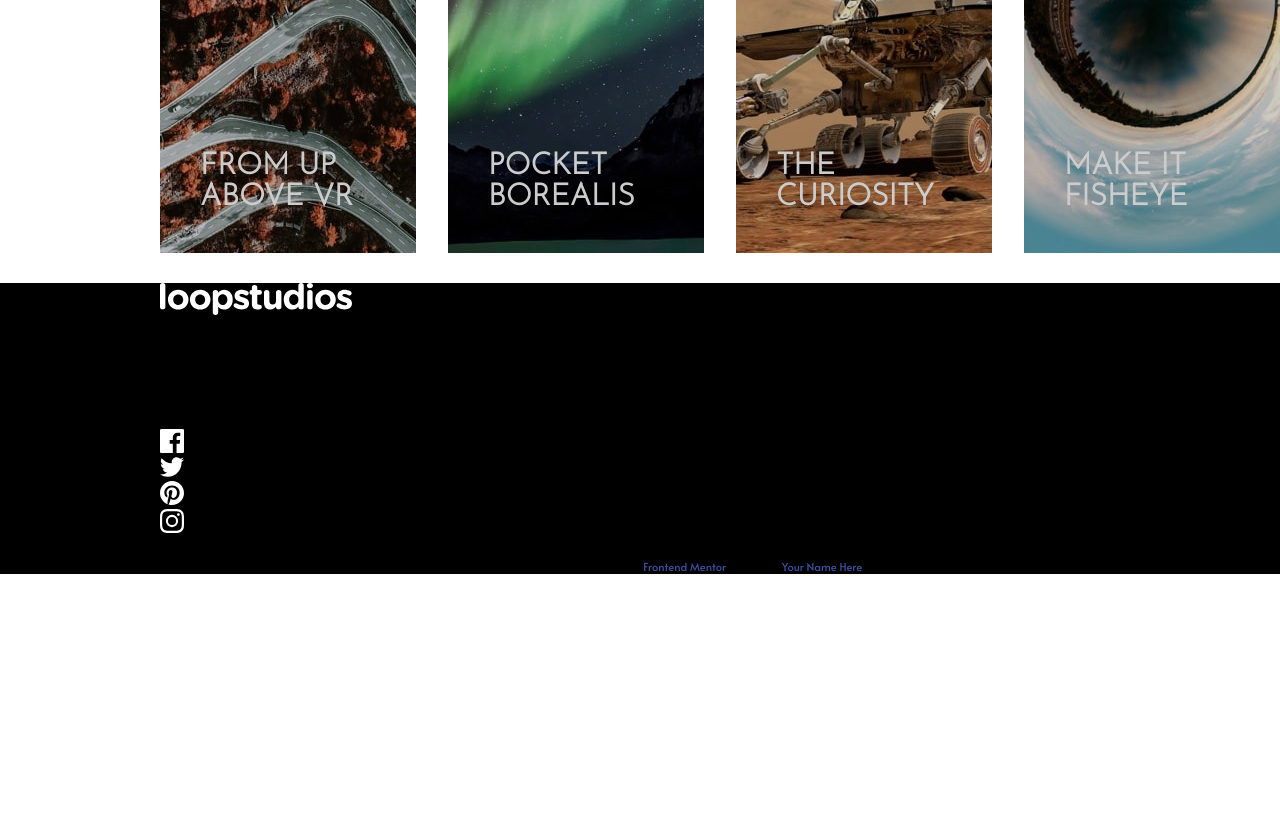
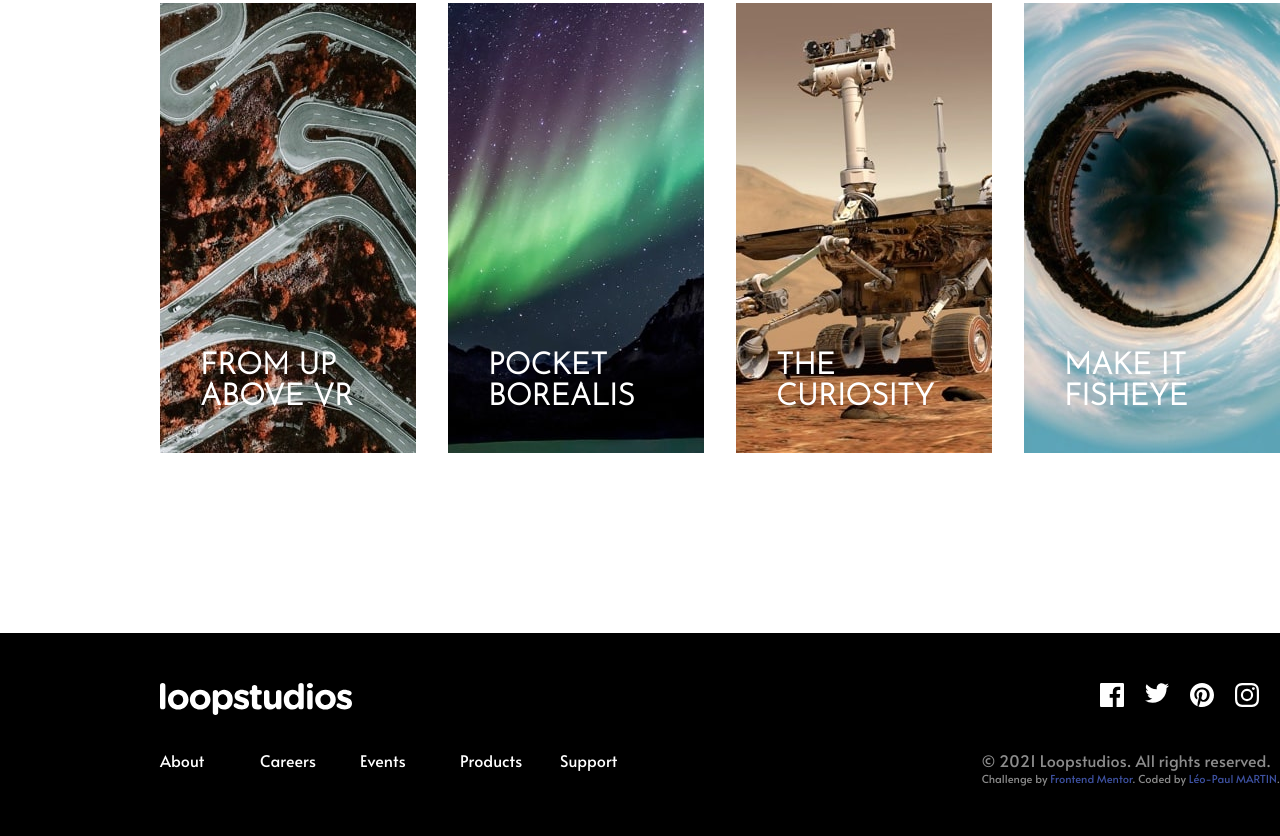
Before and after one commit to leopaul29/frontendmentor, a plain HTML site: page loopstudios-landing-page-main/index.html in a window 1280 px wide. Shown: the part 1929-2765 px from the top of the page. Before the commit the page ends 2503 px from the top, so only its background shows below. Drawn offline with Linux system fonts and the light colour scheme.

Commit message:
style: footer css

```diff
--- a/loopstudios-landing-page-main/index.html
+++ b/loopstudios-landing-page-main/index.html
@@ -105,33 +105,34 @@
       </div>
     </section>
   </main>
-  <footer class="footer">
+  <footer>
     <div class="container ">
-      <div class="section">
-        <nav class="footer__left">
+      <div class="footer section">
+        <div class="footer__top">
           <div class="footer__logo"><img src="images/logo.svg" /></div>
-          <div class="footer__menu">
-            <ul>
+          <div class="footer__rss">
+            <div class="footer__rs rs__fb"><img src="images/icon-facebook.svg" /></div>
+            <div class="footer__rs rs__twitter"><img src="images/icon-twitter.svg" /></div>
+            <div class="footer__rs rs__pinterest"><img src="images/icon-pinterest.svg" /></div>
+            <div class="footer__rs rs__insta"><img src="images/icon-instagram.svg" /></div>
+          </div>
+        </div>
+        <div class="footer__bottom">
+          <nav class="footer__menu">
+            <ul class="footer__menuItems">
               <li class="footer__menuItem footer__menuItem--active">About</li>
-              <li class="footer__menuItem">Careers</li>
-              <li class="footer__menuItem">Events</li>
-              <li class="footer__menuItem">Products</li>
-              <li class="footer__menuItem">Support</li>
+              <li class="footer__menuItem footer__menuItem--active">Careers</li>
+              <li class="footer__menuItem footer__menuItem--active">Events</li>
+              <li class="footer__menuItem footer__menuItem--active">Products</li>
+              <li class="footer__menuItem footer__menuItem--active">Support</li>
             </ul>
-          </div>
-        </nav>
-        <div class="footer__right">
-          <div class="footer__rs">
-            <div class="rs__fb"><img src="images/icon-facebook.svg" /></div>
-            <div class="rs__twitter"><img src="images/icon-twitter.svg" /></div>
-            <div class="rs__pinterest"><img src="images/icon-pinterest.svg" /></div>
-            <div class="rs__insta"><img src="images/icon-instagram.svg" /></div>
-          </div>
-          © 2021 Loopstudios. All rights reserved.
-
-          <div class="attribution">
-            Challenge by <a href="https://www.frontendmentor.io?ref=challenge" target="_blank">Frontend Mentor</a>.
-            Coded by <a href="#">Your Name Here</a>.
+          </nav>
+          <div class="footer__note">
+            <div class="footer__copyright">© 2021 Loopstudios. All rights reserved.</div>
+            <div class="attribution">
+              Challenge by <a href="https://www.frontendmentor.io?ref=challenge" target="_blank">Frontend Mentor</a>.
+              Coded by <a href="https://github.com/leopaul29/">Léo-Paul MARTIN</a>.
+            </div>
           </div>
         </div>
       </div>
--- a/loopstudios-landing-page-main/style.css
+++ b/loopstudios-landing-page-main/style.css
@@ -56,7 +56,7 @@ h3 {
   height: 500px;
   padding: 50px 100px 50px 100px;
   color: hsl(0, 0%, 100%);
-  margin-bottom: 50px;
+  margin-bottom: 100px;
 }
 .header__nav {
   display: flex;
@@ -95,6 +95,7 @@ h3 {
 /* MAIN */
 .hero {
   position: relative;
+  margin-bottom: 150px;
 }
 .hero__image {
   z-index: -1;
@@ -105,13 +106,13 @@ h3 {
   position: absolute;
   top: 200px;
   right: 0;
-  width: 580px;
+  width: 550px;
 }
 .propos_zone {
-  margin-top: 70px;
-  margin-left: 80px;
+  margin-top: 90px;
+  margin-left: 90px;
   position: relative;
-  height: 230px;
+  height: 210px;
 }
 .hero__proposTitle {
   position: absolute;
@@ -121,8 +122,13 @@ h3 {
 .hero__proposText {
   position: absolute;
   bottom: 0px;
+  line-height: 1.6;
+  color: hsl(0, 0%, 41%);
 }
 /* CREATIONS */
+.creations {
+  margin-bottom: 150px;
+}
 .creation__header {
   display: flex;
   flex-direction: row;
@@ -158,7 +164,6 @@ h3 {
   display: flex;
   margin-bottom: 30px;
   cursor: pointer;
-  filter: brightness(80%);
 }
 .creation__item:nth-child(1) {
   background-image: url("images/desktop/image-deep-earth.jpg");
@@ -190,8 +195,52 @@ h3 {
   margin: 40px;
 }
 /* FOOTER */
+footer {
+  background-color: hsl(0, 0%, 0%);
+  color: hsl(0, 0%, 100%);
+}
 .footer {
-  background-color: hsl(0, 0%, 0%);
+  padding-top: 50px;
+}
+.footer__top,
+.footer__bottom {
+  display: flex;
+  flex-direction: row;
+  justify-content: space-between;
+}
+.footer__logo {
+  margin-bottom: 30px;
+}
+.footer__rss {
+  display: flex;
+  flex-direction: row;
+  justify-content: space-between;
+}
+.footer__rs {
+  width: 45px;
+}
+.footer__menuItems {
+  display: flex;
+  flex-direction: row;
+}
+.footer__menuItem {
+  width: 100px;
+}
+.footer__menuItem--active:hover {
+  cursor: pointer;
+}
+.footer__menuItem--active:hover::after {
+  content: "";
+  display: block;
+  width: 25%;
+  padding-top: 10px;
+  border-bottom: hsl(0, 0%, 100%) solid 3px;
+}
+.footer__bottom {
+  padding-bottom: 50px;
+}
+.footer__note {
+  color: hsl(0, 0%, 55%);
 }
 /* ATTRIBUTION */
 .attribution {
```
